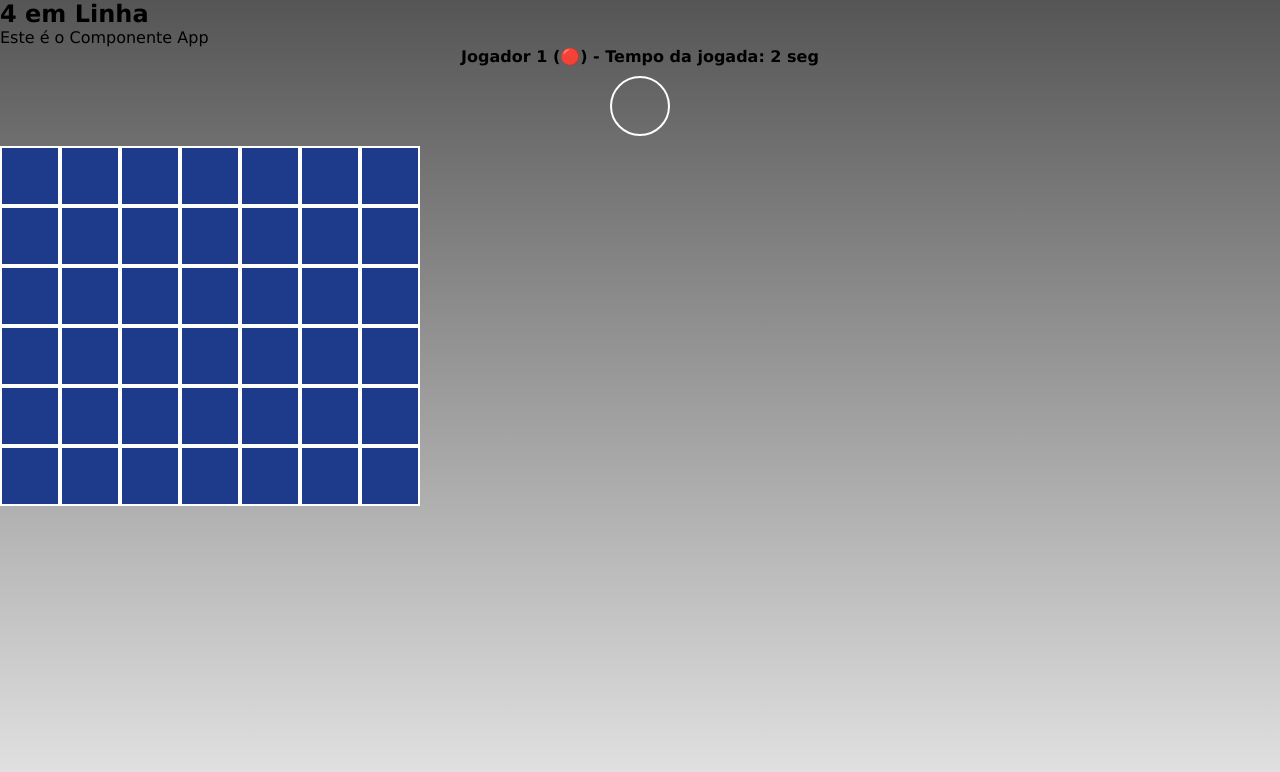
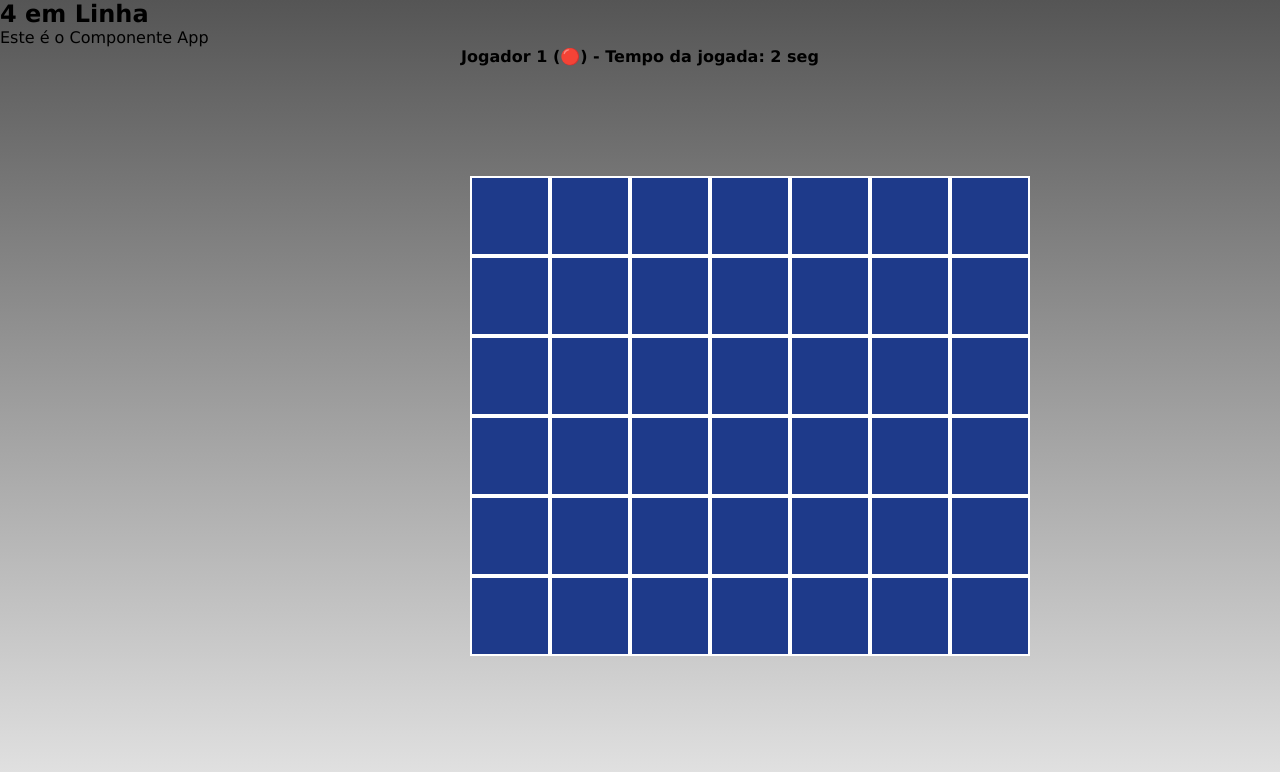
Before and after one commit to andremiguelmorais/TrabalhoLS, a React (Create React App) app in the folder Trabalho_Pratico_LS/: page / in a window 1280 px wide. Both pictures are taken after a click on the button "Iniciar Jogo". Shown: the top 772 px of the page. Built offline with nearby package versions, Linux system fonts and the light colour scheme.

Commit message:
Co-authored-by: rebelcat-the3 <rebelcat-the3@users.noreply.github.com> Co-authored-by: sandrcc <sandrcc@users.noreply.github.com>

```diff
--- a/Trabalho_Pratico_LS/src/components/Game-Setup/GameSetup.component.jsx
+++ b/Trabalho_Pratico_LS/src/components/Game-Setup/GameSetup.component.jsx
@@ -1,5 +1,6 @@
 // src/components/GameSetup.jsx
 import React, { useState } from "react";
+
 
 function GameSetup({ onStartGame }) {
   const [opponent, setOpponent] = useState("1"); // '1' jogador, '2' bot
--- a/Trabalho_Pratico_LS/src/components/control-panel/control-panel.css
+++ b/Trabalho_Pratico_LS/src/components/control-panel/control-panel.css
@@ -98,6 +98,7 @@
     justify-content: center;
     perspective: 1000px;
     user-select: none;
+
   }
 
   #game.avancado {
--- a/Trabalho_Pratico_LS/src/components/gameboard/GameBoard.component.jsx
+++ b/Trabalho_Pratico_LS/src/components/gameboard/GameBoard.component.jsx
@@ -5,15 +5,22 @@ const ROWS = 6;
 const COLS = 7;
 
 function GameBoard({ opponent, player1Name, player2Name, player1Color, player2Color }) {
+  // Inicia com player aleatório
+  const getRandomStartingPlayer = () => {
+    return Math.random() < 0.5
+      ? { name: player1Name, color: player1Color }
+      : { name: player2Name, color: player2Color };
+  };
+
   const [board, setBoard] = useState(Array(ROWS).fill().map(() => Array(COLS).fill(null)));
-  const [currentPlayer, setCurrentPlayer] = useState({ name: player1Name, color: player1Color });
+  const [currentPlayer, setCurrentPlayer] = useState(getRandomStartingPlayer());
   const [gameOver, setGameOver] = useState(false);
   const [highlightedCol, setHighlightedCol] = useState(null);
-  const [timeElapsed, setTimeElapsed] = useState(0); // Tempo da jogada
+  const [timeElapsed, setTimeElapsed] = useState(0);
 
   const resetGame = () => {
     setBoard(Array(ROWS).fill().map(() => Array(COLS).fill(null)));
-    setCurrentPlayer({ name: player1Name, color: player1Color });
+    setCurrentPlayer(getRandomStartingPlayer());
     setGameOver(false);
     setHighlightedCol(null);
     setTimeElapsed(0);
@@ -31,7 +38,7 @@ function GameBoard({ opponent, player1Name, player2Name, player1Color, player2Co
         setCurrentPlayer(currentPlayer.color === player1Color
           ? { name: player2Name, color: player2Color }
           : { name: player1Name, color: player1Color });
-        setTimeElapsed(0); // Reseta o timer a cada jogada válida
+        setTimeElapsed(0);
         break;
       }
     }
@@ -47,7 +54,6 @@ function GameBoard({ opponent, player1Name, player2Name, player1Color, player2Co
     ) {
       setGameOver(true);
       alert(`${currentPlayer.name} venceu!`);
-      return;
     }
   };
 
@@ -59,9 +65,7 @@ function GameBoard({ opponent, player1Name, player2Name, player1Color, player2Co
       const c = col + i * colDir;
       if (r >= 0 && r < ROWS && c >= 0 && c < COLS && board[r][c] === currentPlayer.color) {
         count++;
-      } else {
-        break;
-      }
+      } else break;
     }
 
     for (let i = 1; i < 4; i++) {
@@ -69,9 +73,7 @@ function GameBoard({ opponent, player1Name, player2Name, player1Color, player2Co
       const c = col - i * colDir;
       if (r >= 0 && r < ROWS && c >= 0 && c < COLS && board[r][c] === currentPlayer.color) {
         count++;
-      } else {
-        break;
-      }
+      } else break;
     }
 
     return count >= 4;
@@ -105,16 +107,14 @@ function GameBoard({ opponent, player1Name, player2Name, player1Color, player2Co
     }
   }, [currentPlayer, opponent, board]);
 
-  // UseEffect para o timer da jogada
   useEffect(() => {
     if (gameOver) return;
 
-    setTimeElapsed(0); // Resetar tempo ao trocar jogador
+    setTimeElapsed(0);
 
     const interval = setInterval(() => {
       setTimeElapsed(prev => {
         if (prev >= 10) {
-          // Passa a vez automaticamente
           setCurrentPlayer(currentPlayer.color === player1Color
             ? { name: player2Name, color: player2Color }
             : { name: player1Name, color: player1Color });
@@ -128,69 +128,41 @@ function GameBoard({ opponent, player1Name, player2Name, player1Color, player2Co
   }, [currentPlayer, gameOver]);
 
   const handleMouseMove = (e) => {
-    const boardRect = e.target.getBoundingClientRect();
+    const boardRect = e.currentTarget.getBoundingClientRect();
     const x = e.clientX - boardRect.left;
-    const colIndex = Math.floor(x / (boardRect.width / COLS));
+    const colWidth = boardRect.width / COLS;
+    const colIndex = Math.floor(x / colWidth);
     setHighlightedCol(colIndex);
   };
 
   const getColorStyle = (color) => {
-    // Recebe a cor em string e retorna a cor CSS
-    // Aqui simplificado para cores básicas
-    return color || 'gray';
+    switch (color) {
+      case '🔴': return 'red';
+      case '🟡': return 'yellow';
+      case '🔵': return 'blue';
+      default: return color || 'gray';
+    }
   };
 
   return (
     <div>
-      {/* Exibir tempo da jogada */}
-      <div style={{ marginBottom: 10, fontWeight: 'bold', textAlign: 'center' }}>
+      <div className="game-info">
         {gameOver
           ? "Jogo encerrado"
           : `${currentPlayer.name} (${currentPlayer.color}) - Tempo da jogada: ${timeElapsed} seg`}
       </div>
 
-      <div
-        className="draggable-piece"
-        draggable
-        onDragStart={(e) => e.dataTransfer.setData("text/plain", currentPlayer.color)}
-        style={{
-          width: 60,
-          height: 60,
-          backgroundColor: getColorStyle(currentPlayer.color),
-          borderRadius: '50%',
-          border: '2px solid white',
-          margin: '0 auto',
-          marginBottom: 10,
-          display: 'flex',
-          alignItems: 'center',
-          justifyContent: 'center',
-          fontSize: '30px',
-          cursor: 'grab',
-        }}
-      ></div>
-      <div
-        className="game-board"
-        onMouseMove={handleMouseMove}
-        style={{ position: 'relative' }}
-      >
+      <div className="game-board" onMouseMove={handleMouseMove}>
         {board.map((row, rowIndex) => (
-          <div key={rowIndex} className="board-row" style={{ display: 'flex' }}>
+          <div key={rowIndex} className="board-row">
             {row.map((cell, colIndex) => (
               <div
                 key={colIndex}
                 onClick={() => handleColumnClick(colIndex)}
-                className={`board-cell ${highlightedCol === colIndex ? 'highlighted' : ''}`}
-                style={{
-                  width: 60,
-                  height: 60,
-                  backgroundColor: '#1e3a8a',
-                  border: '2px solid white',
-                  display: 'flex',
-                  alignItems: 'center',
-                  justifyContent: 'center',
-                  fontSize: '30px',
-                  cursor: gameOver ? 'not-allowed' : 'pointer',
-                }}
+                onDragOver={(e) => e.preventDefault()}
+                onDrop={() => handleColumnClick(colIndex)}
+                className={`board-cell ${highlightedCol === colIndex ? 'highlighted' : ''} ${gameOver ? 'disabled' : ''}`}
+                style={{ color: cell ? getColorStyle(cell) : undefined }}
               >
                 {cell}
               </div>
@@ -199,24 +171,18 @@ function GameBoard({ opponent, player1Name, player2Name, player1Color, player2Co
         ))}
 
         {highlightedCol !== null && (
-          <div
-            className="highlight-piece"
-            style={{
-              position: 'absolute',
-              top: -60,
-              left: highlightedCol * 60,
-              width: 60,
-              height: 60,
-              backgroundColor: getColorStyle(currentPlayer.color),
-              borderRadius: '50%',
-              border: '2px solid white',
-            }}
-          ></div>
+         <div
+  className="highlight-piece"
+  style={{
+    left: `calc(${(100 / COLS) * highlightedCol}% - 20px)`, // Ajuste de centralização
+    backgroundColor: getColorStyle(currentPlayer.color)
+  }}
+></div>
         )}
       </div>
 
       {gameOver && (
-        <div style={{ marginTop: "20px", textAlign: "center" }}>
+        <div className="game-over-button">
           <button onClick={resetGame}>Reiniciar Jogo</button>
         </div>
       )}
--- a/Trabalho_Pratico_LS/src/components/gameboard/game-board.css
+++ b/Trabalho_Pratico_LS/src/components/gameboard/game-board.css
@@ -2,7 +2,61 @@
     border: 2px solid #f39c12; /* Borda amarela para indicar a coluna */
   }
 
-  .highlight-piece {
-    background-color: #f39c12; /* Cor da peça */
-    border-radius: 50%;
-  }
+.game-info {
+  margin-bottom: 10px;
+  font-weight: bold;
+  text-align: center;
+}
+
+.draggable-piece {
+  width: 60px;
+  height: 60px;
+  border-radius: 50%;
+  border: 2px solid white;
+  margin: 0 auto 10px;
+  display: flex;
+  align-items: center;
+  justify-content: center;
+  font-size: 30px;
+  cursor: grab;
+}
+
+.game-board {
+  position: relative;
+padding-left: 470px;
+padding-top: 100px;
+
+}
+
+.board-row {
+  display: flex;
+}
+
+.board-cell {
+  width: 80px;
+  height: 80px;
+  background-color: #1e3a8a;
+  border: 2px solid white;
+  display: flex;
+  align-items: center;
+  justify-content: center;
+  font-size: 45px;
+  cursor: pointer;
+  transition: background-color 0.3s ease;
+
+}
+
+.board-cell.highlighted {
+  /* Exemplo para destacar a coluna */
+  background-color: #2563eb; /* um azul mais claro */
+}
+
+
+.highlight-piece {
+  position: absolute;
+  top: 0px;
+  width: 60px;
+  height: 60px;
+  border-radius: 50%;
+  border: 2px solid white;
+}
```
Also changed, not shown: 1 other file (tests, documents, lock files or other folders).
